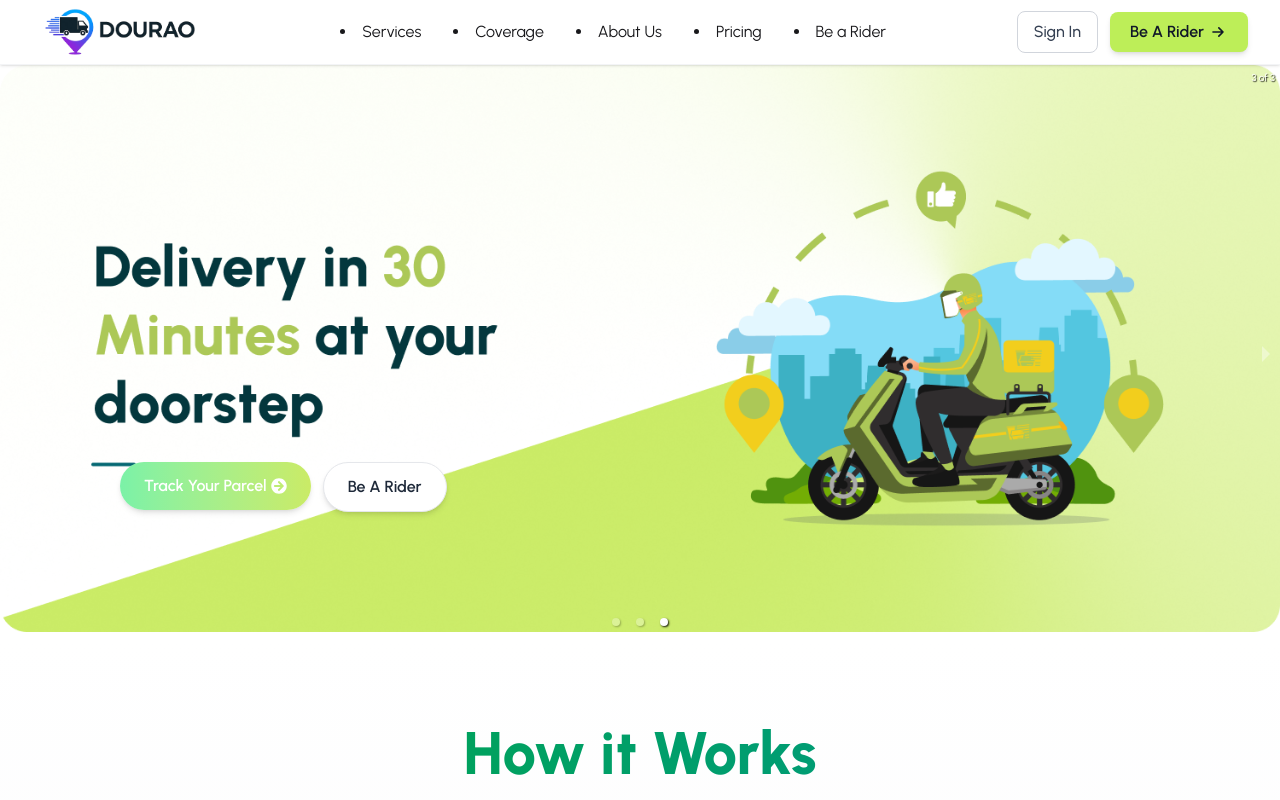
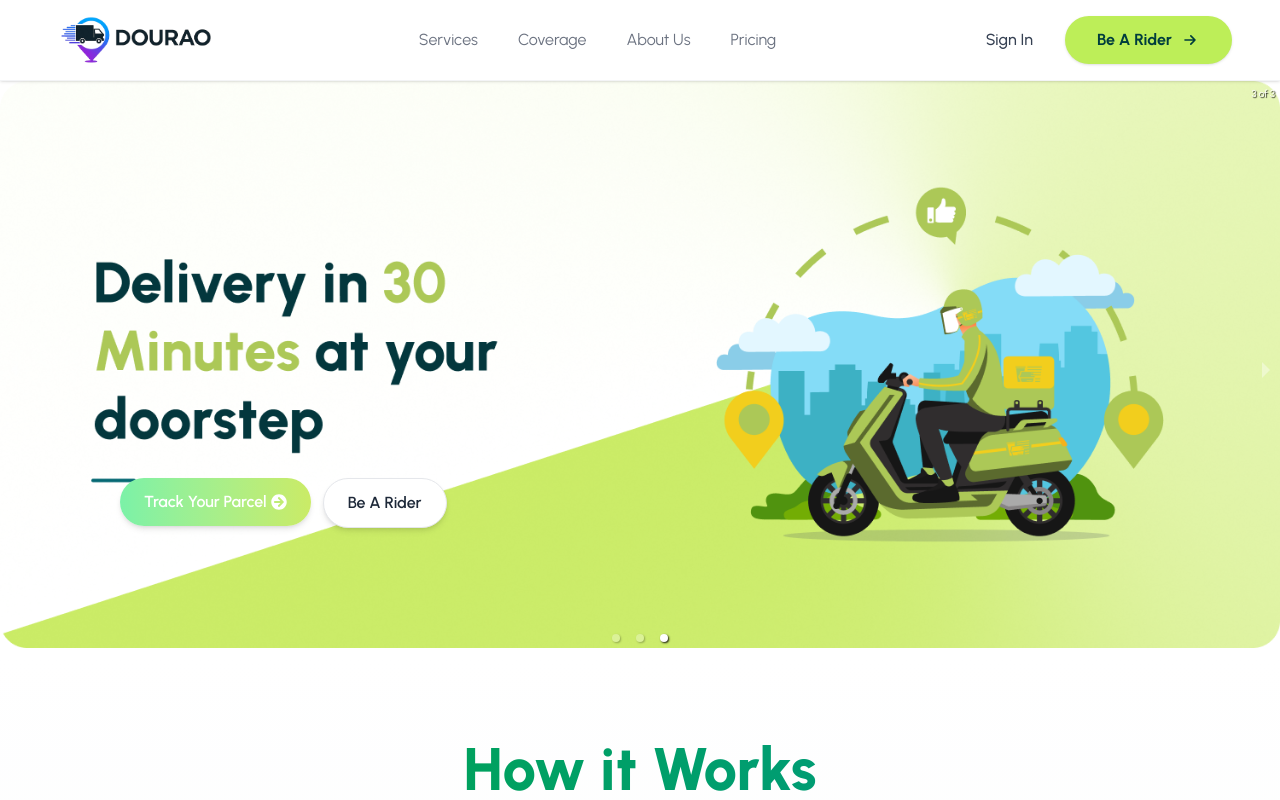
Before and after one commit to lizansarkar/dourao-client-repository, a React (Vite) app: page / in a window 1280 px wide. Shown: the top 800 px of the page. Built offline with nearby package versions, Linux system fonts and the light colour scheme; no server answers.

Commit message:
navbar hover active and other glass effect polished

```diff
--- a/src/components/common/Navbar.jsx
+++ b/src/components/common/Navbar.jsx
@@ -1,16 +1,14 @@
 import React, { useState } from "react";
-import { Navigate, NavLink } from "react-router";
+import { NavLink } from "react-router";
 import UseAuth from "../../hooks/UseAuth";
 
 const AuthActionButtons = ({ user, logOut, setMobileMenuOpen }) => {
   const profileBorderColor = "border-[#CAEB66]";
   const profileHoverRing = "hover:ring-[#CAEB66]";
 
-  // If user is logged in, show Profile and Logout
   if (user) {
     return (
       <div className="flex items-center space-x-3">
-        {/* User Profile Avatar with Dropdown Menu */}
         <div className="dropdown dropdown-end">
           <div
             tabIndex={0}
@@ -20,7 +18,6 @@ const AuthActionButtons = ({ user, logOut, setMobileMenuOpen }) => {
             <div
               className={`w-10 rounded-full border-2 ${profileBorderColor} ${profileHoverRing} transition-all overflow-hidden`}
             >
-              {/* Firebase User অবজেক্টের photoURL ব্যবহার করা হয়েছে, fallback সহ */}
               <img
                 alt={user.displayName || "User Profile"}
                 src={
@@ -30,7 +27,6 @@ const AuthActionButtons = ({ user, logOut, setMobileMenuOpen }) => {
               />
             </div>
           </div>
-          {/* Dropdown Menu - Tailwind/DaisyUI style */}
           <ul
             tabIndex={0}
             className="menu menu-sm dropdown-content mt-3 z-[100] p-2 shadow-lg bg-white rounded-xl w-40 border border-gray-100"
@@ -48,7 +44,7 @@ const AuthActionButtons = ({ user, logOut, setMobileMenuOpen }) => {
               <button
                 onClick={() => {
                   logOut();
-                  setMobileMenuOpen && setMobileMenuOpen(false); // Log out and close mobile menu
+                  setMobileMenuOpen && setMobileMenuOpen(false);
                 }}
                 className="text-red-500 font-semibold hover:bg-red-50 hover:text-red-600 transition-colors py-2 w-full text-left"
               >
@@ -61,19 +57,18 @@ const AuthActionButtons = ({ user, logOut, setMobileMenuOpen }) => {
     );
   }
 
-  // If no user is logged in, show Sign In and Sign Up buttons
   return (
-    <>
+    <div className="flex items-center space-x-4">
       <NavLink
         to="/login"
         onClick={() => setMobileMenuOpen && setMobileMenuOpen(false)}
-        className="px-4 py-2 text-gray-700 font-medium border border-gray-300 rounded-lg hover:bg-gray-100 transition-all"
+        className="px-4 py-2 text-gray-700 font-medium hover:text-black transition-all"
       >
         Sign In
       </NavLink>
       <NavLink
         to="/rider"
-        className="px-5 py-2 bg-[#BDEE58] text-gray-900 font-semibold rounded-lg shadow-md hover:shadow-lg transform hover:scale-[1.02] transition-all flex items-center space-x-1"
+        className="px-8 py-3 bg-[#BDEE58] text-[#003d3d] font-bold rounded-full shadow-sm hover:shadow-lg transform hover:scale-[1.03] transition-all flex items-center space-x-2"
       >
         <span>Be A Rider</span>
         <svg
@@ -90,82 +85,113 @@ const AuthActionButtons = ({ user, logOut, setMobileMenuOpen }) => {
           />
         </svg>
       </NavLink>
-    </>
+    </div>
   );
 };
 
-// === Main Navbar Component ===
 export default function Navbar() {
   const [mobileMenuOpen, setMobileMenuOpen] = useState(false);
-  // logOut ফাংশনটি UseAuth থেকে নেওয়া হলো
   const { user, logOut } = UseAuth();
 
   const navLinks = (
-    <>
+    <ul className="flex flex-col md:flex-row items-center md:space-x-10 space-y-4 md:space-y-0 text-[16px]">
       <li>
-        <NavLink to="services">Services</NavLink>
+        <NavLink
+          to="/services"
+          className={({ isActive }) =>
+            `nav-link-style ${isActive ? "active" : ""}`
+          }
+        >
+          Services
+        </NavLink>
       </li>
       <li>
-        <NavLink to="coverage">Coverage</NavLink>
+        <NavLink
+          to="/coverage"
+          className={({ isActive }) =>
+            `nav-link-style ${isActive ? "active" : ""}`
+          }
+        >
+          Coverage
+        </NavLink>
       </li>
       <li>
-        <NavLink to="about">About Us</NavLink>
+        <NavLink
+          to="/about"
+          className={({ isActive }) =>
+            `nav-link-style ${isActive ? "active" : ""}`
+          }
+        >
+          About Us
+        </NavLink>
       </li>
       <li>
-        <NavLink to="pricing">Pricing</NavLink>
-      </li>
-      <li>
-        <NavLink to="rider">Be a Rider</NavLink>
+        <NavLink
+          to="/pricing"
+          className={({ isActive }) =>
+            `nav-link-style ${isActive ? "active" : ""}`
+          }
+        >
+          Pricing
+        </NavLink>
       </li>
 
       {user && (
         <>
           <li>
-            <NavLink to="/send-percel">Send Parcel</NavLink>
+            <NavLink
+              to="/send-percel"
+              className={({ isActive }) =>
+                `nav-link-style ${isActive ? "active" : ""}`
+              }
+            >
+              Send Parcel
+            </NavLink>
           </li>
           <li>
-            <NavLink to="/dashboard/my-parcels">My Parcels</NavLink>
+            <NavLink
+              to="/dashboard/my-parcels"
+              className={({ isActive }) =>
+                `nav-link-style ${isActive ? "active" : ""}`
+              }
+            >
+              My Parcels
+            </NavLink>
           </li>
         </>
       )}
-    </>
+    </ul>
   );
 
-  // Mobile Menu বন্ধ করার জন্য একটি সাধারণ ফাংশন
-  const closeMobileMenu = () => setMobileMenuOpen(false);
-
   return (
-    <div className="bg-white shadow-sm border-b border-gray-100 sticky top-0 z-50">
-      <div className="w-full mx-auto px-4 sm:px-6 lg:px-8 max-w-7xl">
-        <div className="flex justify-between items-center h-16">
-          {/* === লোগো === */}
+    <nav className="bg-white/80 backdrop-blur-md shadow-sm border-b border-gray-100 sticky top-0 z-50 transition-all">
+      <div className="w-full mx-auto px-4 sm:px-6 lg:px-12 max-w-7xl">
+        <div className="flex justify-between items-center h-20">
+          {/* Logo */}
           <div className="flex items-center">
             <NavLink to="/" className="flex items-center">
               <img
                 src="/logo-img/logo.png"
                 alt="Dourao Logo"
-                className="h-10 w-auto sm:h-12 md:h-12 object-contain transition-all duration-300"
+                className="h-10 w-auto sm:h-12 object-contain"
               />
             </NavLink>
           </div>
 
-          {/* === ডেক্সটপ মেনু === */}
-          <div className="hidden md:flex items-center space-x-8">
-            {navLinks}
-          </div>
+          {/* Desktop Menu */}
+          <div className="hidden md:flex items-center">{navLinks}</div>
 
-          {/* === ডেক্সটপ: Auth Actions (Conditional) === */}
-          <div className="hidden md:flex items-center space-x-3">
+          {/* Desktop Auth */}
+          <div className="hidden md:flex items-center">
             <AuthActionButtons user={user} logOut={logOut} />
           </div>
 
-          {/* === মোবাইল: হ্যামবার্গার আইকন এবং ইউজার আইকন === */}
+          {/* Mobile Toggle */}
           <div className="md:hidden flex items-center space-x-3">
-            {/* User Avatar on Mobile Nav if logged in (Mini version) */}
             {user && (
               <div className="w-8 h-8 rounded-full border-2 border-[#CAEB66] overflow-hidden">
                 <img
-                  alt={user.displayName || "User Profile"}
+                  alt="User"
                   src={
                     user.photoURL || "https://i.ibb.co/Ld1111S/default-user.png"
                   }
@@ -173,10 +199,9 @@ export default function Navbar() {
                 />
               </div>
             )}
-
             <button
               onClick={() => setMobileMenuOpen(!mobileMenuOpen)}
-              className="text-gray-700 hover:text-gray-900 focus:outline-none p-1 rounded-md hover:bg-gray-100 transition-colors"
+              className="text-gray-700 p-2 rounded-lg hover:bg-gray-100"
             >
               {mobileMenuOpen ? (
                 <svg
@@ -212,62 +237,21 @@ export default function Navbar() {
         </div>
       </div>
 
-      {/* === মোবাইল মেনু (ড্রপডাউন) === */}
+      {/* Mobile Menu */}
       {mobileMenuOpen && (
-        <div className="md:hidden bg-white border-t border-gray-100 z-40 shadow-xl pb-2">
-          <div className="px-4 py-3 space-y-2">
-            {/* ন্যাভিগেশন লিঙ্কসমূহ */}
-
-            {navLinks}
-
-            {/* মোবাইল: Auth Actions (Conditional - Profile/Logout or Sign In/Sign Up) */}
-            <div className="pt-4 pb-2 space-y-2 border-t border-gray-200">
-              {user ? (
-                // LOGGED IN: Profile and Logout Buttons
-                <>
-                  {/* Profile Link */}
-                  <NavLink
-                    to="/profile"
-                    onClick={closeMobileMenu}
-                    className="block w-full text-center px-4 py-2 bg-[#CAEB66] text-gray-900 font-medium rounded-lg hover:bg-[#BDEE58] transition-all"
-                  >
-                    Hello, {user.displayName || "User"} (Profile)
-                  </NavLink>
-
-                  {/* Log Out Button (মোবাইলের জন্য যোগ করা হলো) */}
-                  <button
-                    onClick={() => {
-                      logOut();
-                      closeMobileMenu(); // Logout and close menu
-                    }}
-                    className="block w-full text-center px-4 py-2 text-red-600 font-semibold border border-red-500 rounded-lg hover:bg-red-50 transition-all"
-                  >
-                    Log Out
-                  </button>
-                </>
-              ) : (
-                // LOGGED OUT: Sign In and Sign Up Buttons
-                <>
-                  <NavLink
-                    to="/login"
-                    onClick={closeMobileMenu}
-                    className="block w-full text-center px-4 py-2 text-gray-700 font-medium border border-gray-300 rounded-lg hover:bg-gray-50"
-                  >
-                    Sign In
-                  </NavLink>
-                  <NavLink
-                    to="/register"
-                    onClick={closeMobileMenu}
-                    className="block w-full text-center px-4 py-2 bg-[#BDEE58] text-gray-900 font-semibold rounded-lg shadow-md hover:shadow-lg"
-                  >
-                    Sign Up
-                  </NavLink>
-                </>
-              )}
+        <div className="md:hidden bg-white border-t border-gray-100 shadow-2xl animate-in slide-in-from-top duration-300">
+          <div className="px-6 py-8 space-y-6">
+            <div className="flex flex-col items-center">{navLinks}</div>
+            <div className="pt-6 border-t border-gray-100">
+              <AuthActionButtons
+                user={user}
+                logOut={logOut}
+                setMobileMenuOpen={setMobileMenuOpen}
+              />
             </div>
           </div>
         </div>
       )}
-    </div>
+    </nav>
   );
 }
--- a/src/index.css
+++ b/src/index.css
@@ -16,8 +16,26 @@ body {
   font-optical-sizing: auto;
 }
 
+/* Navbar Link Style */
+.nav-link-style {
+  position: relative;
+  font-weight: 400;
+  color: #6b7280;
+  transition: all 0.3s ease;
+}
+
+.nav-link-style:hover {
+  color: #000;
+}
+
+.nav-link-style.active {
+  background-color: #CAEB66;
+  color: #000 !important;
+  padding: 10px 15px;
+  border-radius: 50px;
+  font-weight: 700 !important;
+}
 /* swiper pagination */
-
 .swiper-slide {
   opacity: 0.3;
   transition: opacity 0.5s ease;
```
